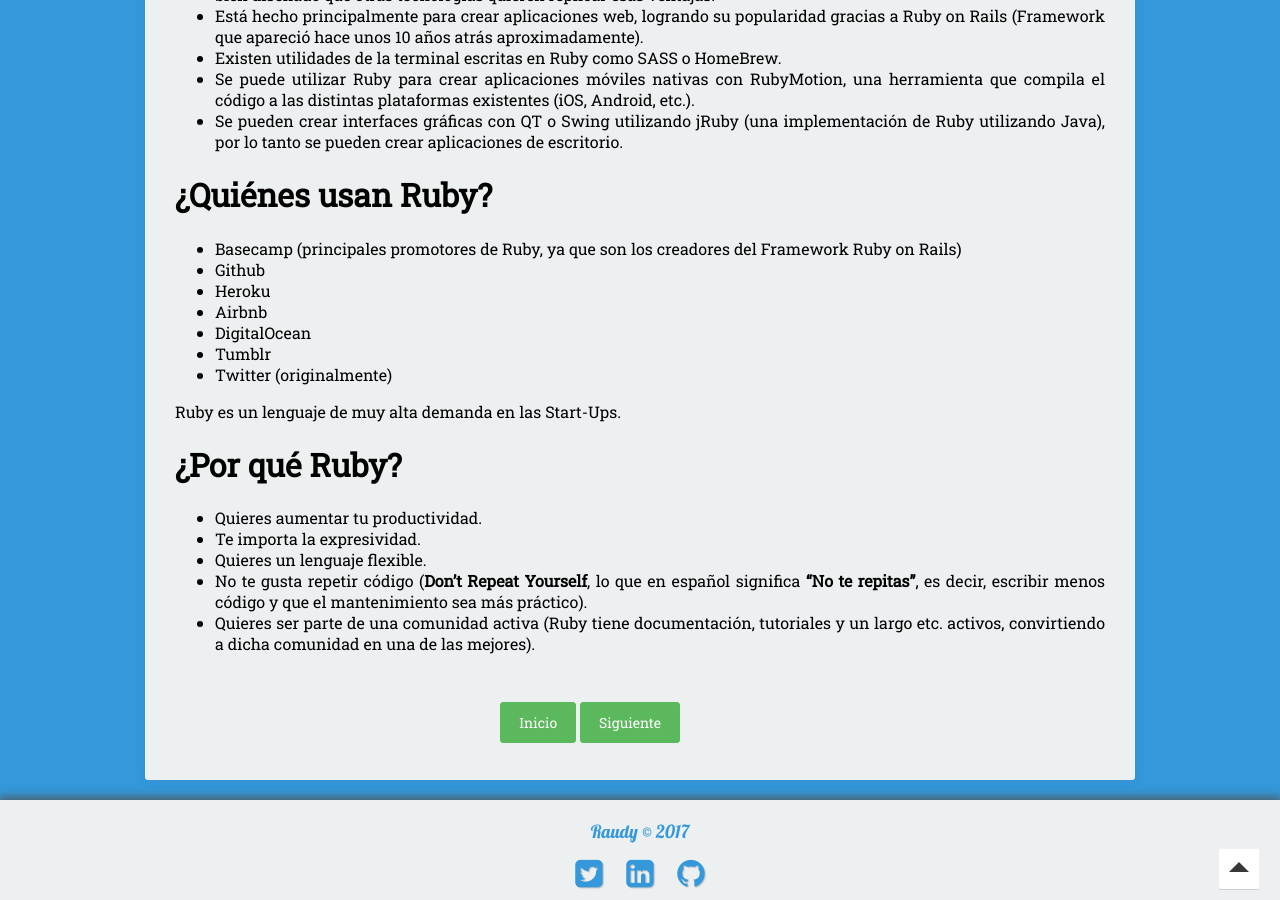
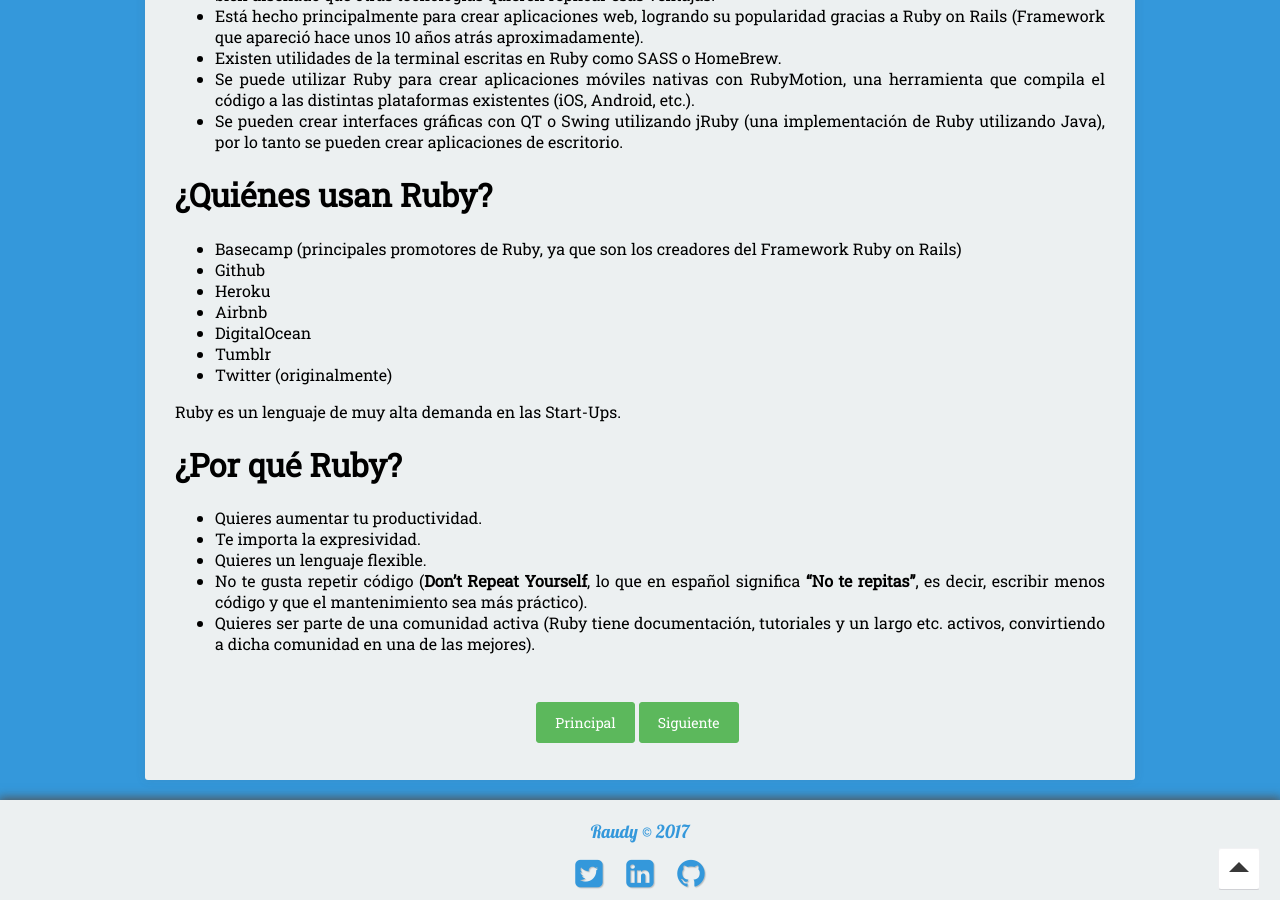
Before and after one commit to nisoto/Blog-anterior-2.0, a Jekyll site: the page built from _posts/2017-10-05-introduccion-ruby.md, in a window 1280 px wide and 900 px high, scrolled down 1074 px. Built offline with Jekyll 4.4.1, drawn with Linux system fonts in a browser that asks for light colours; nearby versions of some CDN libraries.

Commit message:
Update 2017-10-05-introduccion-ruby.md

```diff
--- a/_posts/2017-10-05-introduccion-ruby.md
+++ b/_posts/2017-10-05-introduccion-ruby.md
@@ -58,4 +58,4 @@ Ruby es un lenguaje de muy alta demanda en las Start-Ups.
 
 |     |     |
 |----:|:----|
-| [Inicio](https://nisoto.github.io/blog/){: .btn .btn-success} | [Siguiente](https://nisoto.github.io/instalacion-ruby/){: .btn .btn-success} |
+| [Principal](https://nisoto.github.io/blog/){: .btn .btn-success} | [Siguiente](https://nisoto.github.io/instalacion-ruby/){: .btn .btn-success} |
```
